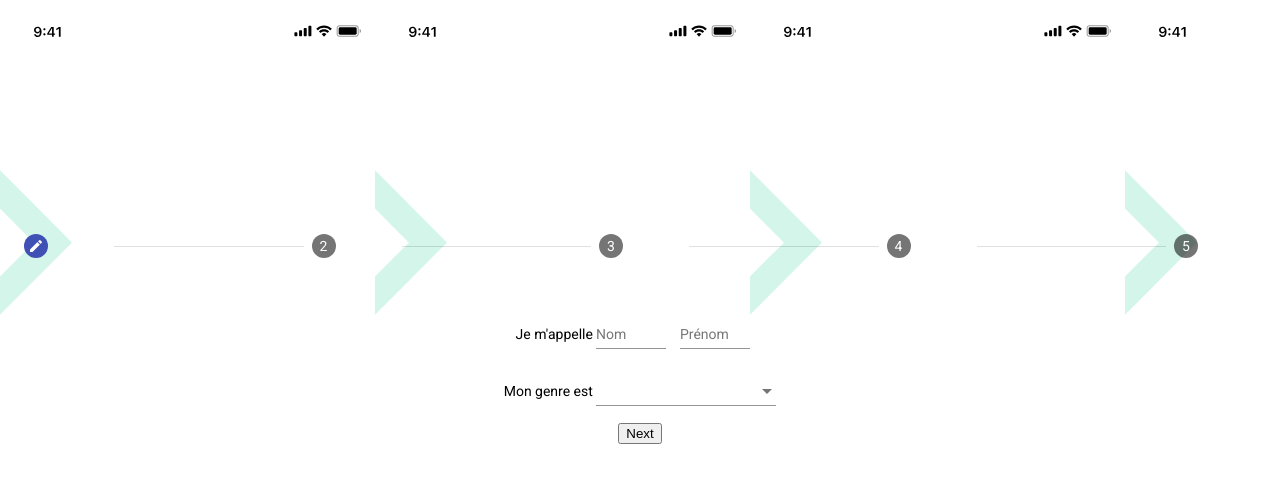
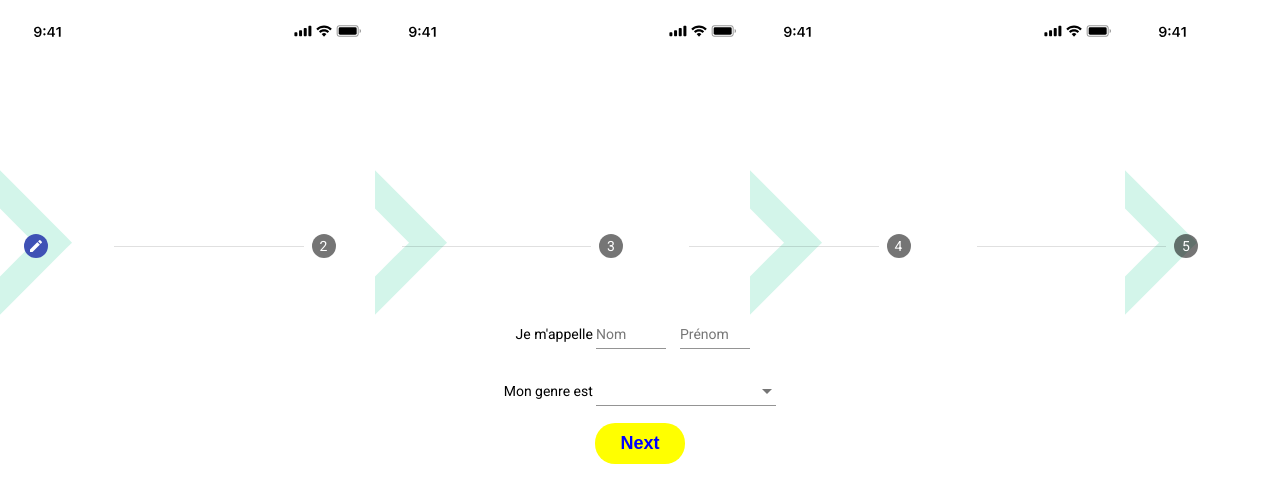
Before and after one commit to Srouek/InitiatePrototypeApp, an Angular app: page /form/1 in a window 1280 px wide. Shown: the top 502 px of the page. Built offline with nearby package versions, Linux system fonts and the light colour scheme.

Commit message:
Correction CSS

```diff
--- a/src/app/form-detail/form-detail.component.css
+++ b/src/app/form-detail/form-detail.component.css
@@ -29,3 +29,19 @@ form{
   width: 5em;
   margin-right: 1em;
 }
+
+.btn-row{
+  display:flex;
+  justify-content: space-between;
+}
+.btn-next{
+  background-color: yellow;
+  min-width: 5em;
+  border-radius: 5;
+  border: yellow;
+  color: blue;
+  font-size: large;
+  font-weight: bold;
+  border-radius: 20px;
+  padding:10px
+}
--- a/src/app/form-detail/form-detail.component.html
+++ b/src/app/form-detail/form-detail.component.html
@@ -27,8 +27,8 @@
           </span>
         </div>
 
-        <div>
-          <button mat-button matStepperNext>Next</button>
+        <div class="btn-row">
+          <button mat-button class="btn-next" matStepperNext>Next</button>
         </div>
       </form>
     </mat-step>
@@ -64,9 +64,9 @@
             </mat-form-field>
           </span>
         </div>
-        <div>
-          <button mat-button matStepperPrevious>Back</button>
-          <button mat-button matStepperNext>Next</button>
+        <div class="btn-row">
+          <button mat-button class="btn-next" matStepperPrevious>Back</button>
+          <button mat-button class="btn-next" matStepperNext>Next</button>
         </div>
       </form>
     </mat-step>
@@ -121,9 +121,9 @@
             </mat-form-field>
           </span>
         </div>
-        <div>
-          <button mat-button matStepperPrevious>Back</button>
-          <button mat-button matStepperNext>Next</button>
+        <div class="btn-row">
+          <button mat-button class="btn-next" matStepperPrevious>Back</button>
+          <button mat-button class="btn-next" matStepperNext>Next</button>
         </div>
       </form>
     </mat-step>
@@ -181,9 +181,9 @@
             </mat-form-field>
 
         </div>
-        <div>
-          <button mat-button matStepperPrevious>Back</button>
-          <button mat-button matStepperNext>Next</button>
+        <div class="btn-row">
+          <button mat-button class="btn-next" matStepperPrevious>Back</button>
+          <button mat-button class="btn-next" matStepperNext>Next</button>
         </div>
       </form>
     </mat-step>
@@ -236,8 +236,8 @@
         </div>
 
 
-        <div>
-          <button mat-button matStepperNext>Hop on valide</button>
+        <div class="btn-row">
+          <button mat-button class="btn-next" matStepperNext>Hop on valide</button>
         </div>
       </form>
     </mat-step>
```
